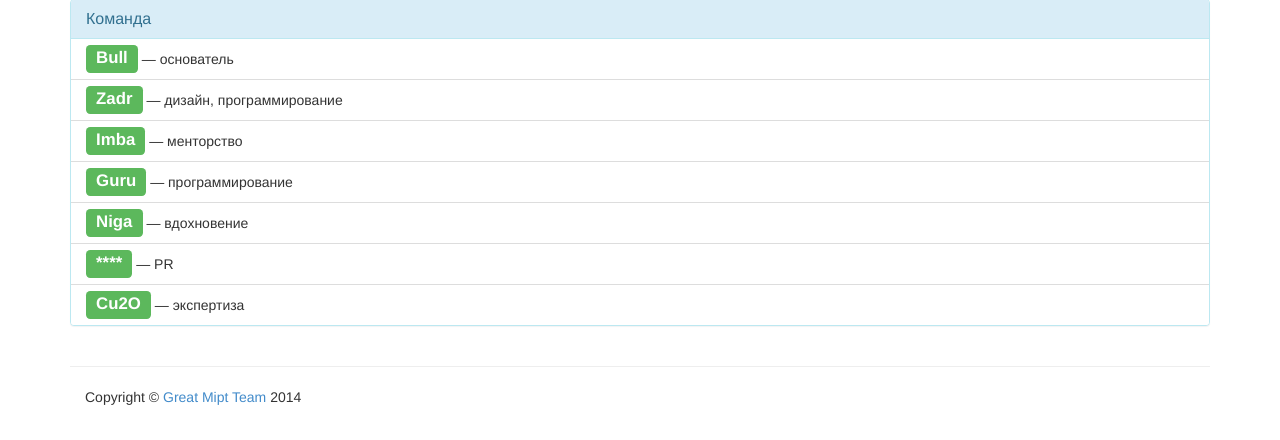
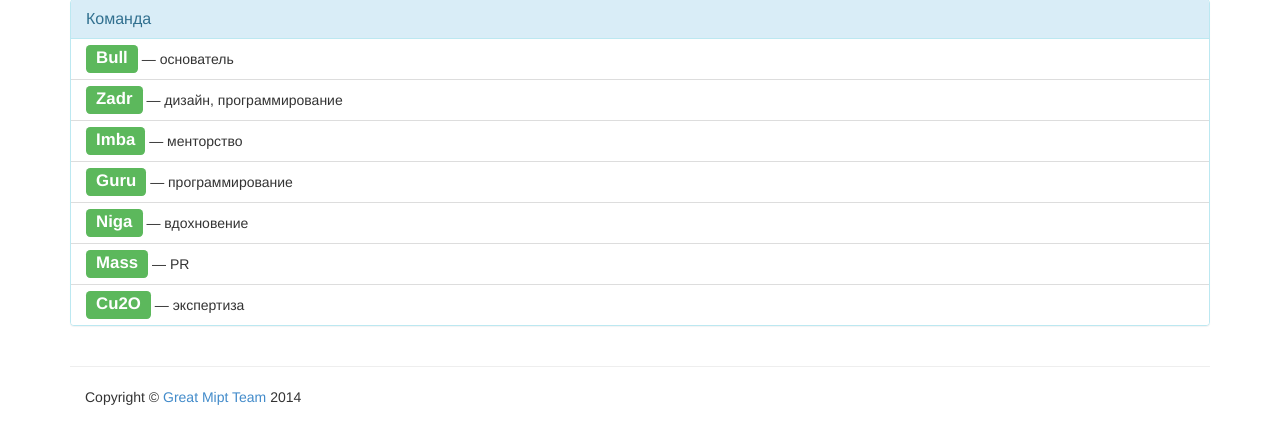
Before and after one commit to Fa-bula/TheFappening, a Flask app: page /about/ in a window 1280 px wide. Shown: the part 220-660 px from the top of the page. Run offline with Flask 2, Linux system fonts and the light colour scheme; some libraries are stand-ins or nearby versions.

Commit message:
opinions, faq, about

```diff
--- a/templates/FAQ.html
+++ b/templates/FAQ.html
@@ -20,10 +20,6 @@
 		<p><strong>A:</strong> В данный момент количество контента ограничено 15 ГБ. Мы пытаемся это исправить.</p>
 	</div>
 	<div class="alert alert-info" role="alert">
-		<p><strong>Q:</strong> У меня не получается перематывать видео. Что делать?</p>
-		<p><strong>A:</strong> Попробуйте Firefox.</p>
-	</div>
-	<div class="alert alert-info" role="alert">
 		<p><strong>Q:</strong> Кто будет знать о том, что я просматривал на сайте</p>
 		<p><strong>A:</strong> Никто. Мы не храним и не просматриваем историю заходов.</p>
 	</div>
--- a/templates/about.html
+++ b/templates/about.html
@@ -13,7 +13,7 @@
             <li class="list-group-item"><span class="label label-success">Imba</span> &mdash; менторство</li>
             <li class="list-group-item"><span class="label label-success">Guru</span> &mdash; программирование</li>
             <li class="list-group-item"><span class="label label-success">Niga</span> &mdash; вдохновение</li>
-            <li class="list-group-item"><span class="label label-success">****</span> &mdash; PR</li>
+            <li class="list-group-item"><span class="label label-success">Mass</span> &mdash; PR</li>
             <li class="list-group-item"><span class="label label-success">Cu2O</span> &mdash; экспертиза</li>
         </ul>
     </div>
```
Also changed, not shown: 1 other file.
